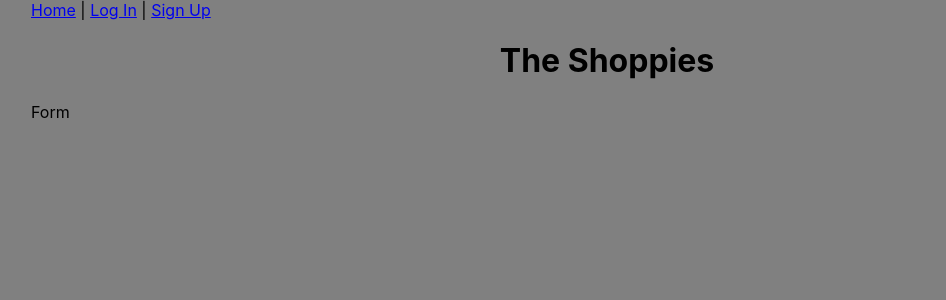
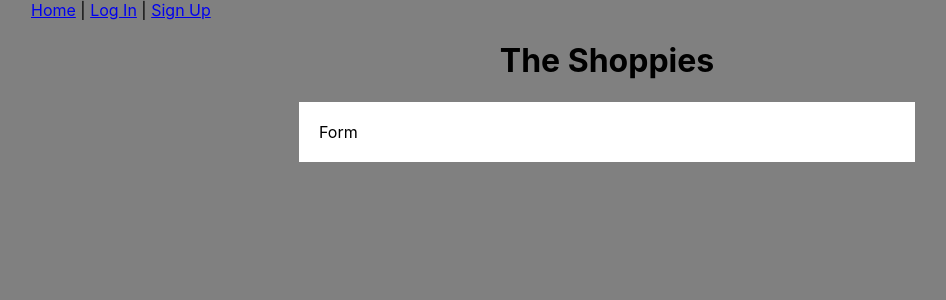
Before and after one commit to jonschacter/shoppies, a React (Create React App) app: page /signup in a window 1280 px wide. Shown: the top 300 px of the page, without its empty margins (97-1043 px from the left). Built offline with nearby package versions, Linux system fonts and the light colour scheme.

Commit message:
update css for user-form

```diff
--- a/src/index.css
+++ b/src/index.css
@@ -65,3 +65,10 @@ input {
     margin: auto;
     padding: 10px;
 }
+
+.user-form {
+    background-color: white;
+    padding: 20px;
+    width: 50%;
+    margin: auto;
+}
```
